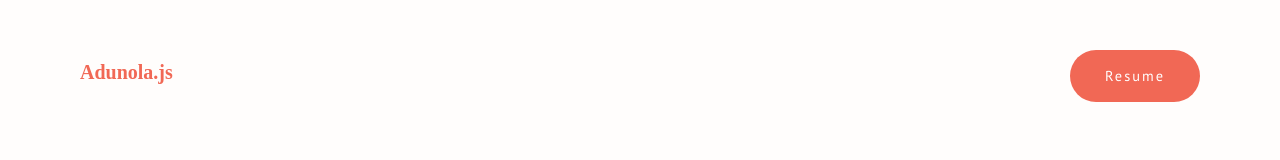
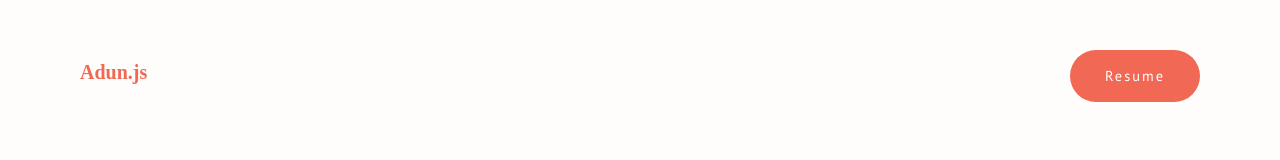
Before and after one commit to adun-dotcom/portfolio, a React (Create React App) app: page / in a window 1280 px wide. Shown: the top 160 px of the page. Built offline with nearby package versions, Linux system fonts and the light colour scheme.

Commit message:
change profile name

```diff
--- a/src/components/header/index.jsx
+++ b/src/components/header/index.jsx
@@ -13,7 +13,7 @@ function Nav(){
     return (
       <nav className="mynav">
         <a href="/">
-          <h4 className="nav-logo">Adunola.js</h4>
+          <h4 className="nav-logo">Adun.js</h4>
         </a>
 
         <a
```
